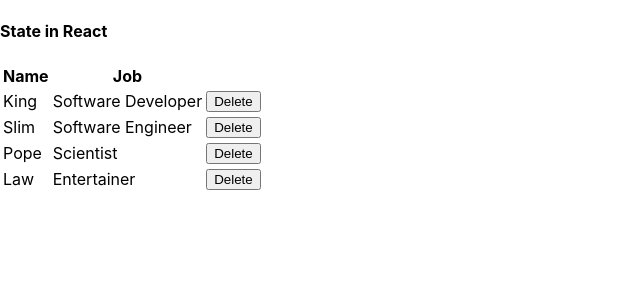
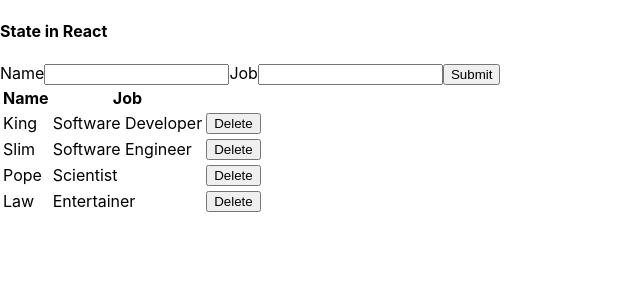
Before and after one commit to Slimcent/ReactState, a React (Create React App) app: page / in a window 1280 px wide. Shown: the top 300 px of the page, without its empty margins (0-640 px from the left). Built offline with nearby package versions, Linux system fonts and the light colour scheme.

Commit message:
added Form component

```diff
--- a/src/App.js
+++ b/src/App.js
@@ -1,5 +1,6 @@
 import React, { Component } from 'react';
 import Table from './components/table';
+import Form from './components/form';
 import './App.css';
 
 class App extends Component {
@@ -34,6 +35,10 @@ class App extends Component {
     })
   }
 
+  handleSubmit = people => {
+    this.setState({people: [...this.state.people, people]});
+  }
+
   render(){
     const { people } = this.state
 
@@ -41,6 +46,7 @@ class App extends Component {
       <div className="">
         <h4>State in React</h4>
 
+        <Form handleSubmit = {this.handleSubmit} />
         <Table peopleData = {people} removeCharacter={this.removeCharacter}  />
       </div>
     );
--- /dev/null
+++ b/src/components/form.js
@@ -0,0 +1,52 @@
+import React, {Component} from 'react'
+
+export default class Form extends Component {
+  initialState = {
+    name: '',
+    job: '',
+  }
+  state = this.initialState;
+
+  handleChange = (event) => {
+    const {name, value} = event.target
+
+    this.setState({
+      [name]: value,
+    })
+  }
+
+  onFormSubmit = (event) => {
+    event.preventDefault();
+
+    this.props.handleSubmit(this.state);
+    this.setState(this.initialState);
+  }
+
+  render() {
+    const { name, job } = this.state;
+
+    return (
+      <form onSubmit={this.onFormSubmit}>
+          <label for="name">Name</label>
+          <input
+            type="text"
+            name="name"
+            id="name"
+            value={name}
+            onChange={this.handleChange}
+          />
+
+          <label for="job">Job</label>
+          <input
+            type="text"
+            name="job"
+            id="job"
+            value={job}
+            onChange={this.handleChange}
+          />
+
+          <button type="submit"> Submit </button>
+      </form>
+    );
+  }
+}
--- a/src/components/table.js
+++ b/src/components/table.js
@@ -12,5 +12,5 @@ export default class Table extends React.Component {
           <TableBody tableBodyData = {peopleData} removeCharacter={removeCharacter} />
         </table>
       )
-      }
+    }
   }
```
